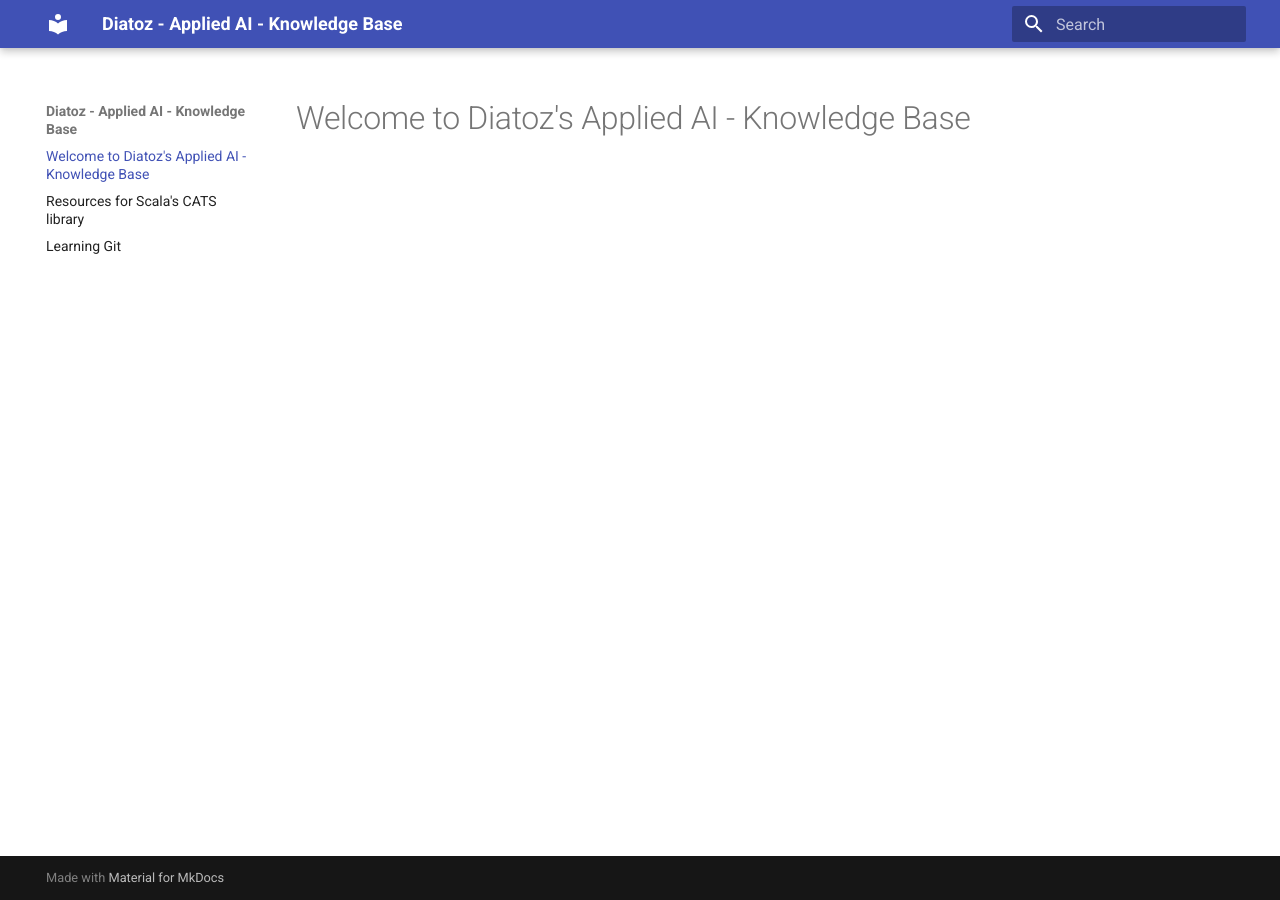
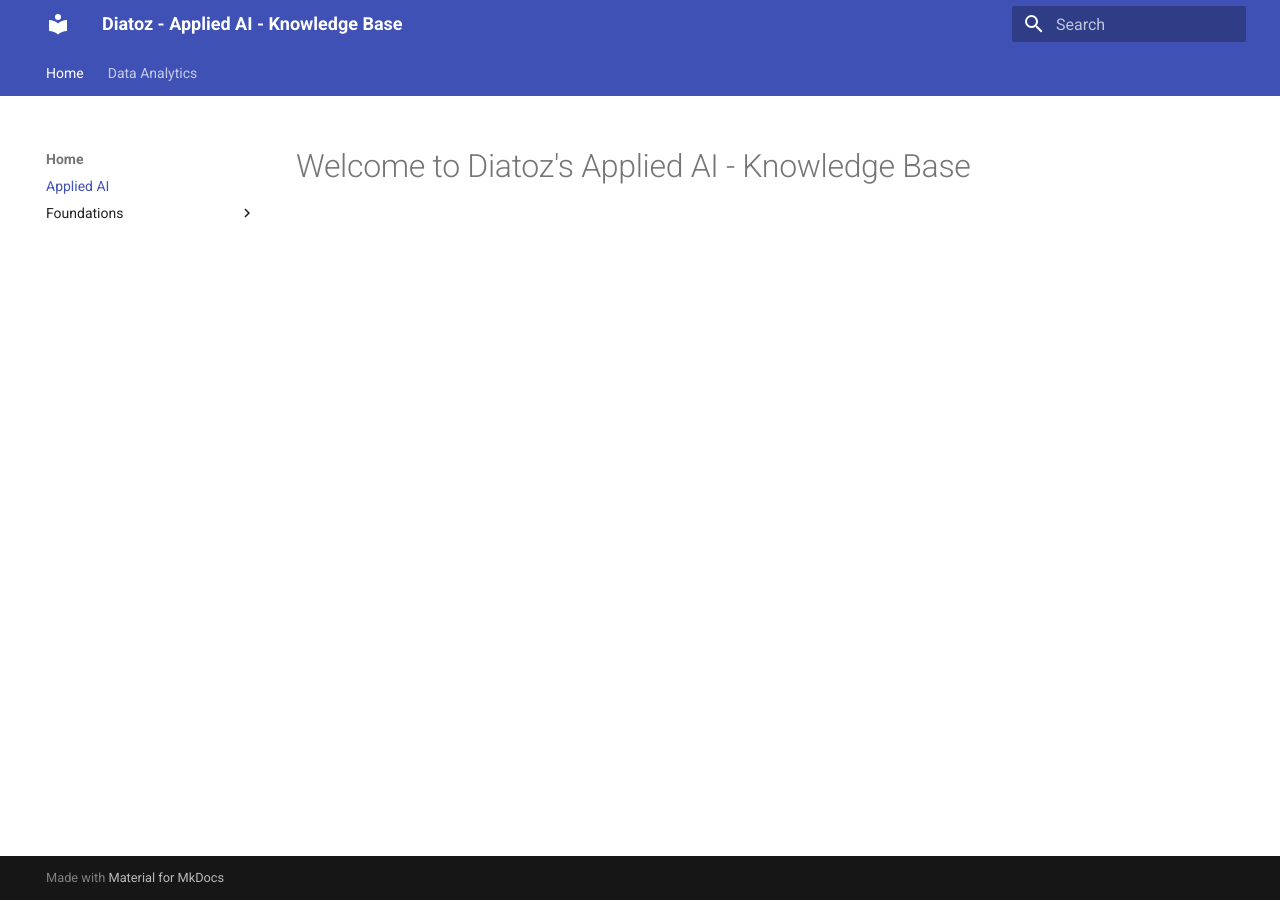
Before and after one commit to aravindrajendran97/Applied-AI-KnowledgeBase, an MkDocs documentation site: the page built from docs/index.md, in a window 1280 px wide. Built offline with MkDocs 1.6.1 and Material for MkDocs 9.7.7, drawn with Linux system fonts in a browser that asks for light colours.

Commit message:
nav added

```diff
--- a/mkdocs.yml
+++ b/mkdocs.yml
@@ -1,3 +1,12 @@
 site_name: Diatoz - Applied AI - Knowledge Base
 theme:
   name: material
+  features:
+    - navigation.tabs
+nav:
+  - Home:
+    - Applied AI: index.md
+    - Foundations:
+      - Git: git.md
+  - Data Analytics:
+    - CATS: cats.md
```
